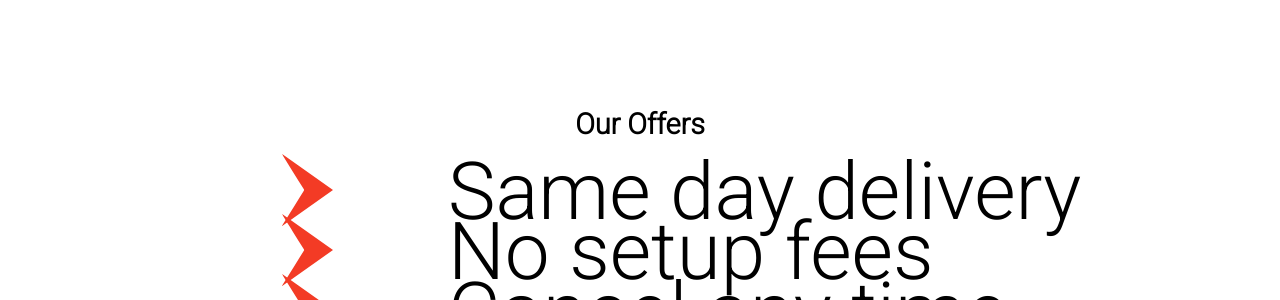
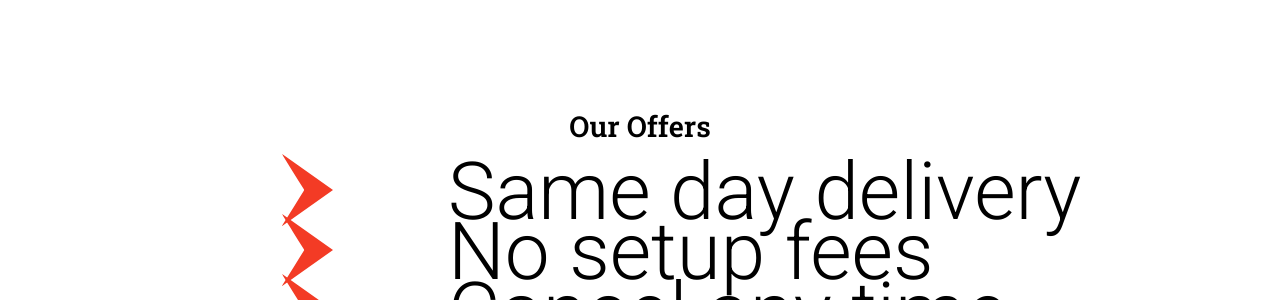
Before and after one commit to martinkyere/yunki.io, a Jekyll site: the page built from index.html, in a window 1280 px wide. Shown: the part 283-583 px from the top of the page. Built offline with Jekyll 4.4.1, drawn with Linux system fonts in a browser that asks for light colours.

Commit message:
initial commit

```diff
--- a/_layouts/default.html
+++ b/_layouts/default.html
@@ -14,6 +14,18 @@
     <link rel="preconnect" href="https://fonts.googleapis.com">
     <link rel="preconnect" href="https://fonts.gstatic.com" crossorigin>
     <link href="https://fonts.googleapis.com/css2?family=Roboto:wght@300&display=swap" rel="stylesheet">
+
+    <link rel="preconnect" href="https://fonts.googleapis.com">
+    <link rel="preconnect" href="https://fonts.gstatic.com" crossorigin>
+    <link href="https://fonts.googleapis.com/css2?family=Montserrat:wght@300;700&family=Nunito:wght@300&display=swap"
+        rel="stylesheet">
+
+    <link rel="preconnect" href="https://fonts.googleapis.com">
+    <link rel="preconnect" href="https://fonts.gstatic.com" crossorigin>
+    <link
+        href="https://fonts.googleapis.com/css2?family=Montserrat:wght@300;700&family=Roboto+Slab:wght@600&display=swap"
+        rel="stylesheet">
+
     <!-- favicon for apple -->
     <link rel="apple-touch-icon" sizes="57x57" href="/assets/favicon/apple-icon-57x57.png">
     <link rel="apple-touch-icon-precomposed" sizes="57x57" href="/assets/favicon/apple-icon-57x57.png">
--- a/assets/css/main.css
+++ b/assets/css/main.css
@@ -23,6 +23,7 @@
     position: absolute;
     top: 12px;
     left: 30px;
+    font-family: 'Montserrat', sans-serif;
     /* background-color: royalblue; */
 }
 
@@ -75,6 +76,7 @@
     /* background-color: forestgreen; */
 }
 .offer-section h1{
+    font-family: 'Roboto Slab', serif;
     font-size: 6rem;
 }
 .offer-section .offer-contents{
--- a/navigation.html
+++ b/navigation.html
@@ -14,6 +14,7 @@
     <meta name="viewport" content="width=device-width, initial-scale=1.0">
     <title>Yunki</title>
     <link rel="stylesheet" href="assets/css/main.css">
+
 </head>
 
 <body>
```
